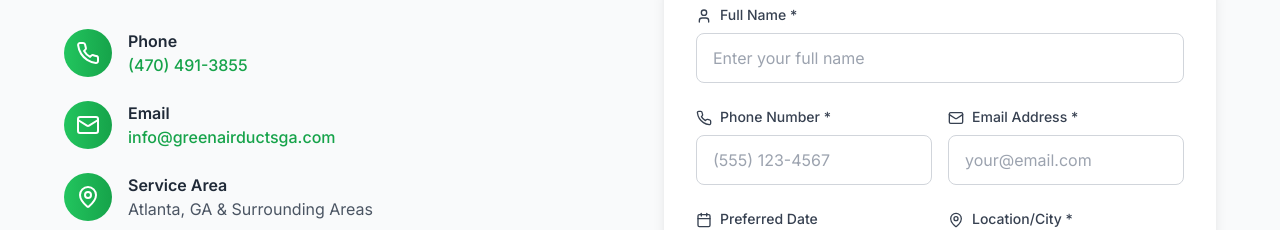
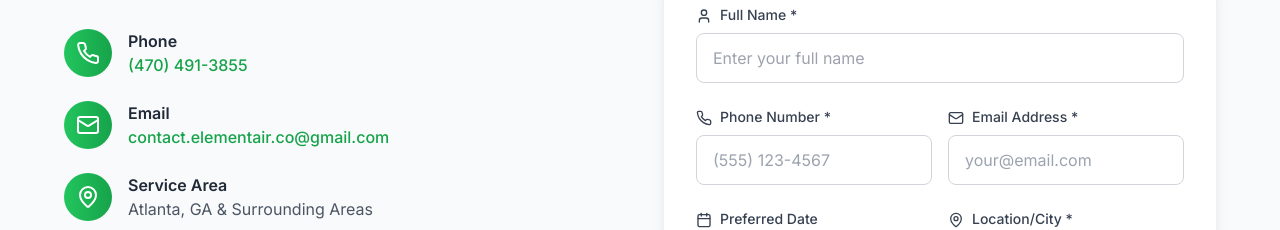
Before and after one commit to B-JCoder/greenairductsga, a Next.js app: page / in a window 1280 px wide. Shown: the part 7143-7373 px from the top of the page. Built offline with nearby package versions, Linux system fonts and the light colour scheme.

Commit message:
email change of form

```diff
--- a/app/components/ContactForm.tsx
+++ b/app/components/ContactForm.tsx
@@ -94,7 +94,7 @@ export default function ContactForm() {
                       href="mailto:info@greenairductsga.com"
                       className="text-green-600 hover:text-green-700 font-medium"
                     >
-                      info@greenairductsga.com
+                      contact.elementair.co@gmail.com
                     </a>
                   </div>
                 </div>
```
